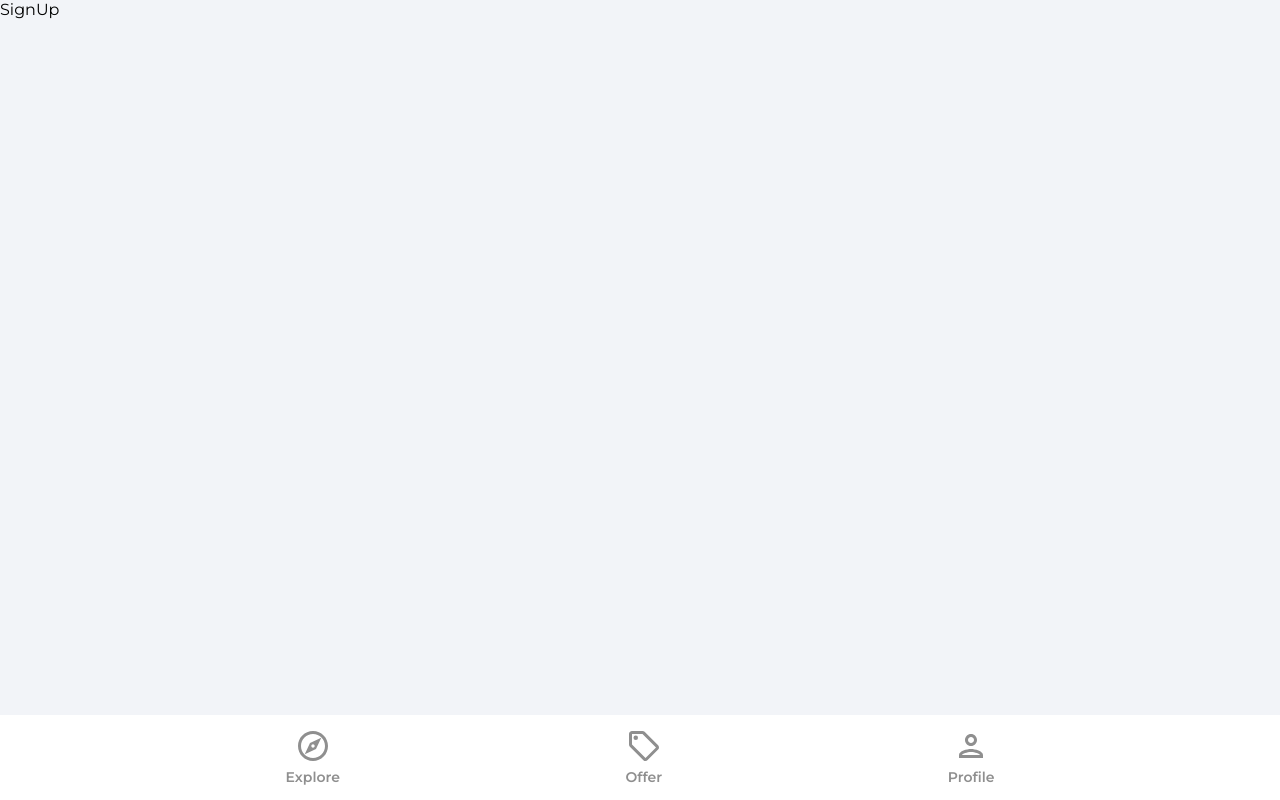
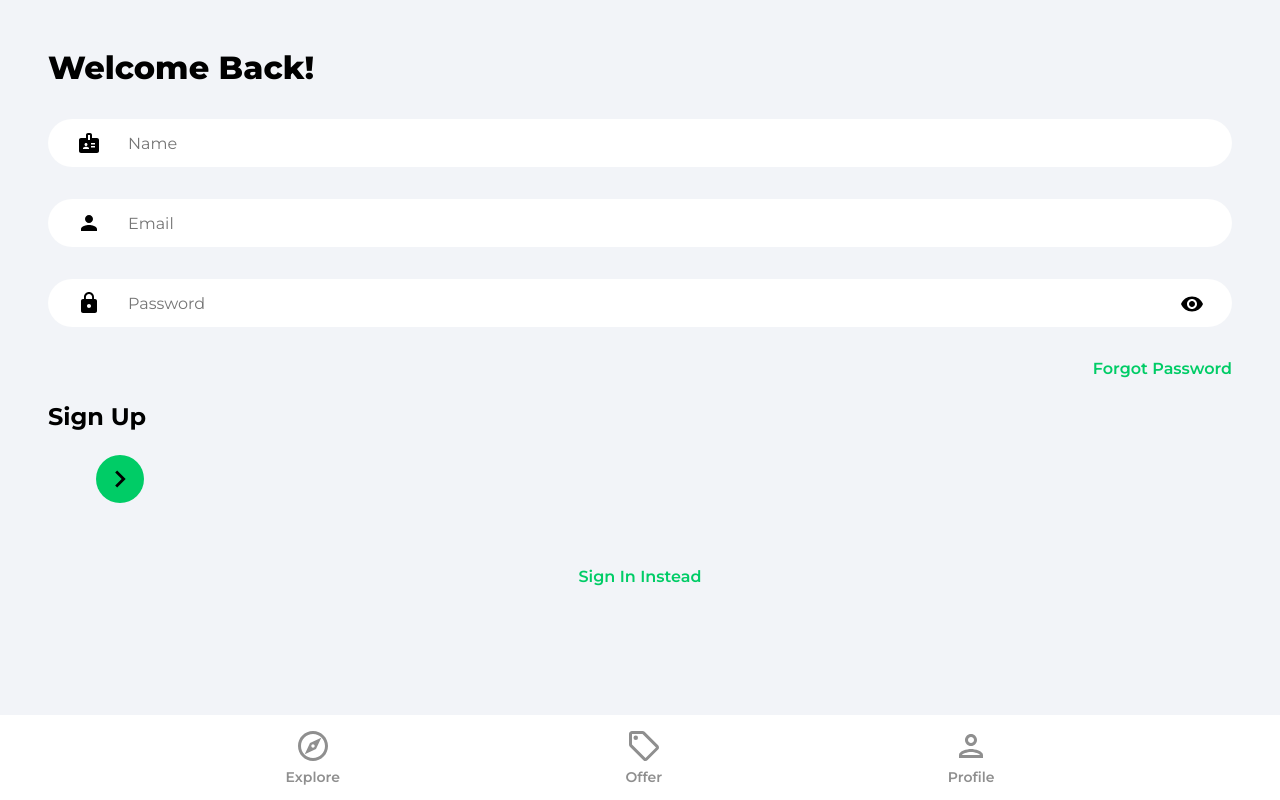
Before and after one commit to Quarcoo-arc/house-marketplace-app, a React (Create React App) app: page /sign-up in a window 1280 px wide. Built offline with nearby package versions, Linux system fonts and the light colour scheme.

Commit message:
sign up page added

```diff
--- a/src/pages/Category.jsx
+++ b/src/pages/Category.jsx
@@ -9,7 +9,7 @@
   limit,
   startAfter,
 } from "firebase/firestore";
-// import { db } from "../firebase.config";
+import { db } from "../../firebase.config";
 // import { toast } from "react-toastify";
 // import Spinner from "../components/Spinner";
 
--- a/src/pages/SignUp.jsx
+++ b/src/pages/SignUp.jsx
@@ -1,5 +1,123 @@
+import { useState } from "react";
+import { Link, useNavigate } from "react-router-dom";
+import {
+  getUser,
+  createUserWithEmailAndPassword,
+  updateProfile,
+  getAuth,
+} from "firebase/auth";
+import { db } from "../../firebase.config";
+import { ReactComponent as ArrowRightIcon } from "../assets/svg/keyboardArrowRightIcon.svg";
+import visibilityIcon from "../assets/svg/visibilityIcon.svg";
+
 const SignUp = () => {
-  return <div>SignUp</div>;
+  const [showPassword, setShowPassword] = useState(false);
+  const [formData, setFormData] = useState({
+    name: "",
+    email: "",
+    password: "",
+  });
+
+  const { name, email, password } = formData;
+
+  const navigate = useNavigate();
+
+  const onChange = (event) => {
+    setFormData((prevState) => ({
+      ...prevState,
+      [event.target.id]: event.target.value,
+    }));
+  };
+
+  const onSubmit = async (event) => {
+    event.preventDefault();
+
+    try {
+      const auth = getAuth();
+
+      const userCredential = await createUserWithEmailAndPassword(
+        auth,
+        email,
+        password
+      );
+
+      const user = userCredential.user;
+
+      updateProfile(auth.currentUser, {
+        displayName: name,
+      });
+
+      navigate("/");
+    } catch (error) {
+      console.log(error);
+    }
+  };
+
+  return (
+    <>
+      <div className="pageContainer">
+        <header>
+          <p className="pageHeader">Welcome Back!</p>
+        </header>
+
+        <form onSubmit={onSubmit}>
+          <input
+            type="text"
+            name="name"
+            id="name"
+            className="nameInput"
+            placeholder="Name"
+            value={name}
+            onChange={onChange}
+          />
+          <input
+            type="email"
+            name="email"
+            id="email"
+            className="emailInput"
+            placeholder="Email"
+            value={email}
+            onChange={onChange}
+          />
+
+          <div className="passwordInputDiv">
+            <input
+              type={showPassword ? "text" : "password"}
+              className="passwordInput"
+              placeholder="Password"
+              id="password"
+              value={password}
+              onChange={onChange}
+            />
+
+            <img
+              src={visibilityIcon}
+              alt="show password"
+              className="showPassword"
+              onClick={() => setShowPassword((prevState) => !prevState)}
+            />
+          </div>
+
+          <Link to="/forgot-password" className="forgotPasswordLink">
+            Forgot Password
+          </Link>
+
+          <div className="sigUpnBar">
+            <p className="signUpText">Sign Up</p>
+            <button className="signUpButton">
+              <ArrowRightIcon fill="#fffff" width="34px" height="34px" />
+            </button>
+          </div>
+        </form>
+
+        {/* Google OAuth */}
+
+        <Link to="/sign-in" className="registerLink">
+          Sign In Instead
+        </Link>
+      </div>
+    </>
+  );
 };
 
 export default SignUp;
```
